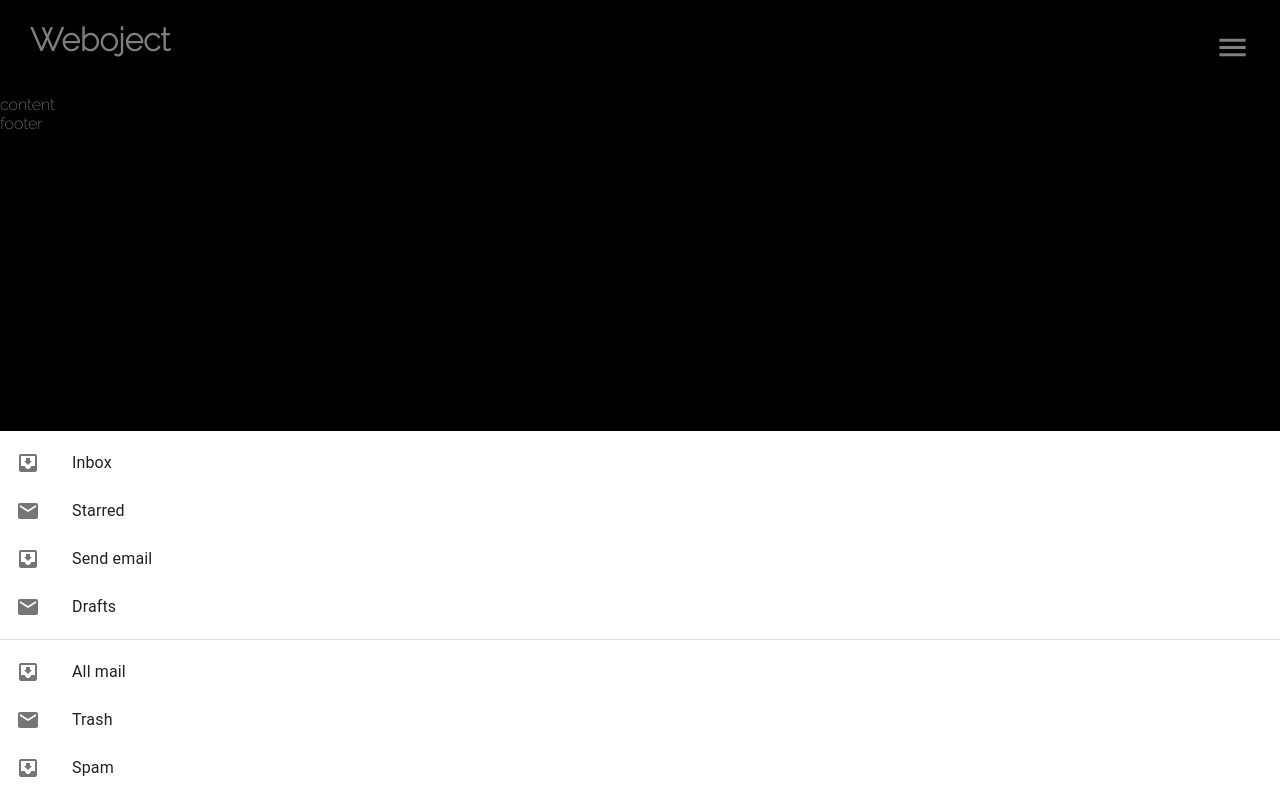
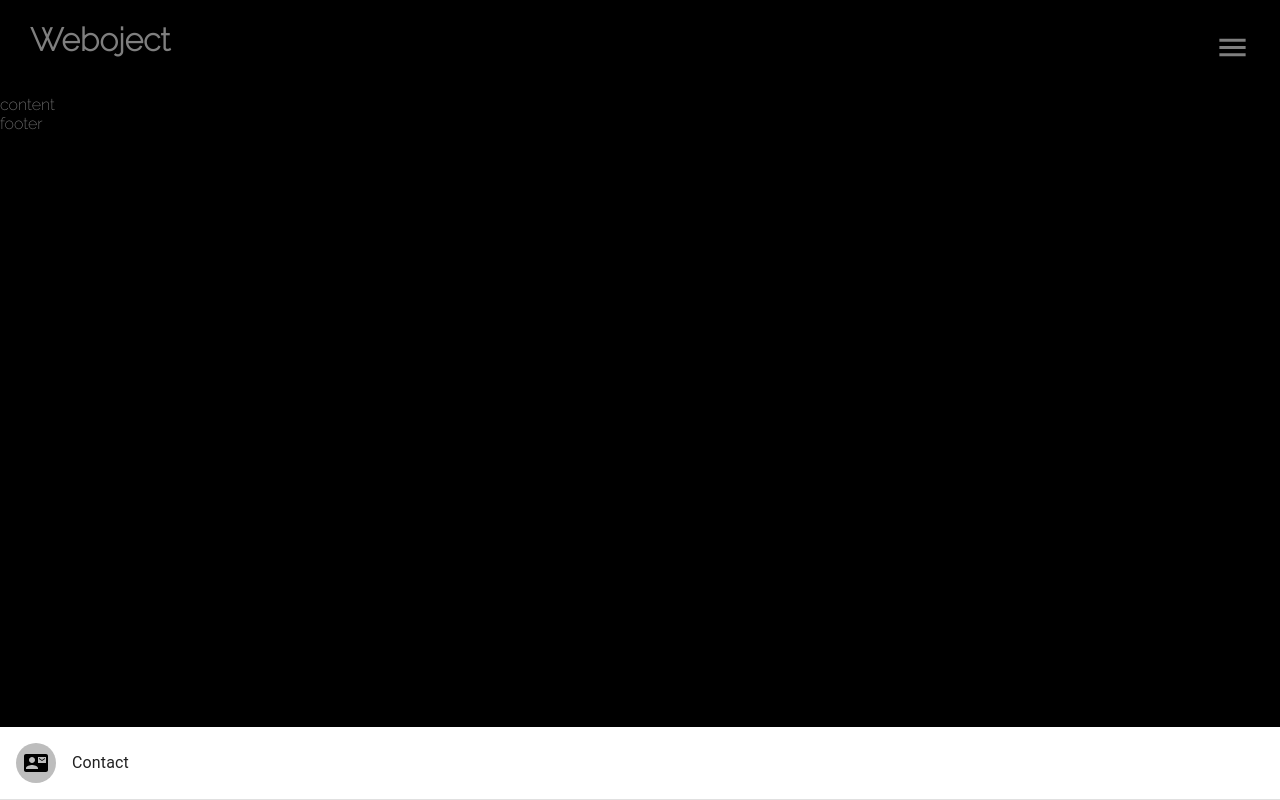
Before and after one commit to antonzaharia/weboject, a React (Create React App) app in the folder weboject/: page / in a window 1280 px wide. Both pictures are taken after a click on the icon 1232 px from the left and 47 px from the top of the page. Built offline with nearby package versions, Linux system fonts and the light colour scheme.

Commit message:
MenuListItem component

```diff
--- a/weboject/package.json
+++ b/weboject/package.json
@@ -14,6 +14,7 @@
     "react": "^17.0.1",
     "react-dom": "^17.0.1",
     "react-redux": "^7.2.2",
+    "react-router": "^5.2.0",
     "react-scripts": "4.0.1",
     "redux": "^4.0.5",
     "redux-thunk": "^2.3.0",
--- a/weboject/src/components/Main/Header.js
+++ b/weboject/src/components/Main/Header.js
@@ -3,15 +3,11 @@ import React from "react";
 import clsx from "clsx";
 import { makeStyles } from "@material-ui/core/styles";
 import Drawer from "@material-ui/core/Drawer";
-import Button from "@material-ui/core/Button";
 import List from "@material-ui/core/List";
 import Divider from "@material-ui/core/Divider";
-import ListItem from "@material-ui/core/ListItem";
-import ListItemIcon from "@material-ui/core/ListItemIcon";
-import ListItemText from "@material-ui/core/ListItemText";
-import InboxIcon from "@material-ui/icons/MoveToInbox";
-import MailIcon from "@material-ui/icons/Mail";
 import MenuIcon from "@material-ui/icons/Menu";
+import ContactMailIcon from "@material-ui/icons/ContactMail";
+import MenuListItem from "./Header/MenuListItem";
 
 const useStyles = makeStyles({
   list: {
@@ -43,26 +39,9 @@ export default function Header() {
       onKeyDown={toggleDrawer(false)}
     >
       <List>
-        {["Inbox", "Starred", "Send email", "Drafts"].map((text, index) => (
-          <ListItem button key={text}>
-            <ListItemIcon>
-              {index % 2 === 0 ? <InboxIcon /> : <MailIcon />}
-            </ListItemIcon>
-            <ListItemText primary={text} />
-          </ListItem>
-        ))}
+        <MenuListItem text="Contact" icon={ContactMailIcon} />
       </List>
       <Divider />
-      <List>
-        {["All mail", "Trash", "Spam"].map((text, index) => (
-          <ListItem button key={text}>
-            <ListItemIcon>
-              {index % 2 === 0 ? <InboxIcon /> : <MailIcon />}
-            </ListItemIcon>
-            <ListItemText primary={text} />
-          </ListItem>
-        ))}
-      </List>
     </div>
   );
 
--- /dev/null
+++ b/weboject/src/components/Main/Header/MenuListItem.js
@@ -0,0 +1,23 @@
+import React from "react";
+
+import { Avatar } from "@material-ui/core";
+import ListItem from "@material-ui/core/ListItem";
+import ListItemIcon from "@material-ui/core/ListItemIcon";
+import ListItemText from "@material-ui/core/ListItemText";
+
+export default function MenuListItem({ text, icon }) {
+  const Icon = icon;
+  const handleClick = (event) => {
+    console.log(event.target.name);
+  };
+  return (
+    <ListItem button onClick={handleClick}>
+      <ListItemIcon>
+        <Avatar>
+          <Icon style={{ color: "black" }} />
+        </Avatar>
+      </ListItemIcon>
+      <ListItemText primary={text} />
+    </ListItem>
+  );
+}
--- a/weboject/src/index.css
+++ b/weboject/src/index.css
@@ -25,6 +25,12 @@ code {
 .logo {
   margin-left: 30px;
 }
+.logo:hover {
+  cursor: pointer;
+}
 .menu-btn {
   margin: 30px;
 }
+.menu-btn:hover {
+  cursor: pointer;
+}
```
Also changed, not shown: 2 other files (tests, documents, lock files or other folders).
